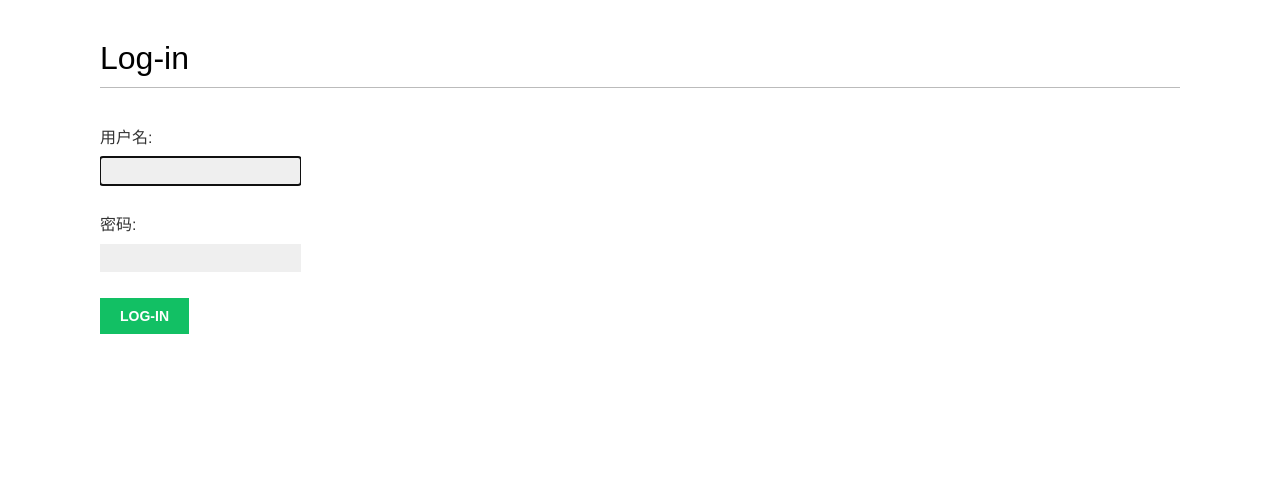
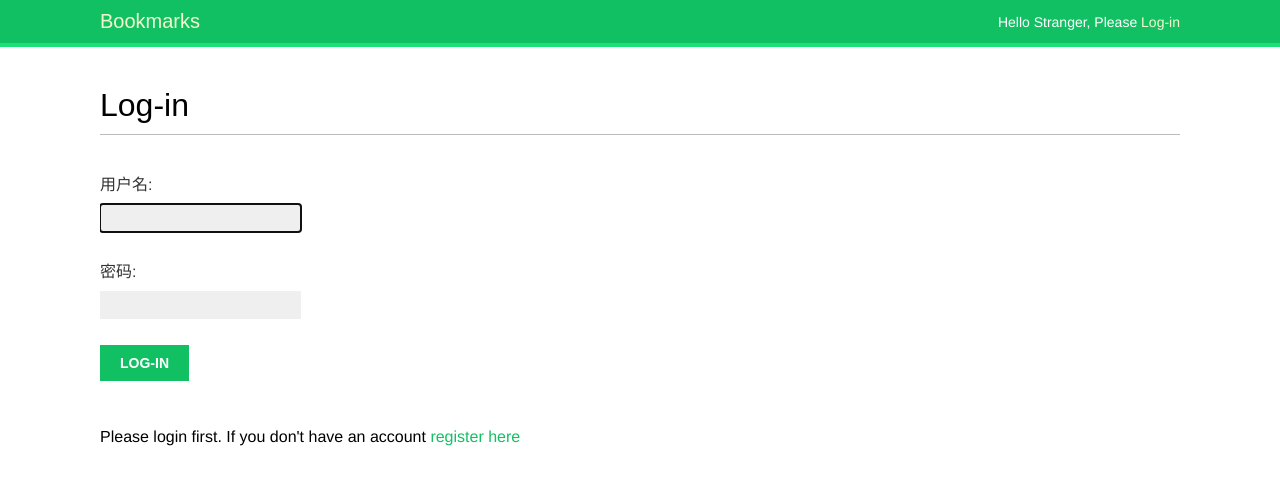
Before and after one commit to lionelStuart/webProj_django, a Django app: page /accounts/login/ in a window 1280 px wide. Shown: the top 485 px of the page. Run offline with Django 3.2, Linux system fonts and the light colour scheme; some web fonts are replaced.

Commit message:
add login

```diff
--- a/accounts/templates/registration/login.html
+++ b/accounts/templates/accounts/login.html
@@ -12,6 +12,12 @@
             <input type="hidden" name="next" value="{{ next }}"/>
             <p><input type="submit" value="Log-in"></p>
         </form>
+        {% if form.errors %}
+        <p>Your username and password didn't match. Please try again.</p>
+    {% else %}
+        <p>Please login first. If you don't have an account <a href="{% url "register" %}">register here</a></p>
+    {% endif %}
     </div>
 
+
 {% endblock %}
--- a/accounts/urls.py
+++ b/accounts/urls.py
@@ -1,11 +1,13 @@
 from django.urls import path
 from django.contrib.auth.views import LoginView
 from django.contrib.auth.views import LogoutView
+# from django.contrib.auth.views import *
 
 from accounts import views
 
 urlpatterns = [
     path('', views.dashboard, name='dashboard'),
-    path('login/', LoginView.as_view(), name='login'),
-    path('logout', LogoutView.as_view(), name='logout'),
+    path('login/', LoginView.as_view(template_name='accounts/login.html'), name='login'),
+    path('logout/', LogoutView.as_view(template_name='accounts/logged_out.html'), name='logout'),
+    path('register/', views.register, name='register'),
 ]
--- a/accounts/views.py
+++ b/accounts/views.py
@@ -7,3 +7,8 @@ from django.shortcuts import render
 @login_required
 def dashboard(request):
     return render(request, 'accounts/dashboard.html')
+
+
+def register(request):
+
+    return render(request, 'accounts/register.html')
--- a/templates/base.html
+++ b/templates/base.html
@@ -7,6 +7,25 @@
 </head>
 <body>
 
+    <div id="header">
+        <span class="logo">Bookmarks</span>
+        {% if request.user.is_authenticated %}
+        <ul class="menu">
+            <li {% if section == "dashboard" %}class="selected"{% endif %}><a href="{% url "dashboard" %}">My dashboard</a></li>
+            <li {% if section == "images" %}class="selected"{% endif %}><a href="#">Images</a></li>
+            <li {% if section == "people" %}class="selected"{% endif %}><a href="#">People</a></li>
+        </ul>
+        {% endif %}
+
+        <span class="user">
+        {% if request.user.is_authenticated %}
+            Hello {{ request.user.first_name }}, <a href="{% url "logout" %}">Logout</a>
+        {% else %}
+            Hello  Stranger, Please  <a href="{% url "login" %}">Log-in</a>
+        {% endif %}
+        </span>
+    </div>
+
     <div id="content">
         {% block content %}
         {% endblock %}
```
Also changed, not shown: accounts/forms.py (added, +19 -0 lines), accounts/templates/accounts/logged_out.html (added, +8 -0 lines), accounts/templates/accounts/register.html (added, +13 -0 lines), webProj/settings.py (+8 -5 lines), db.sqlite3.
